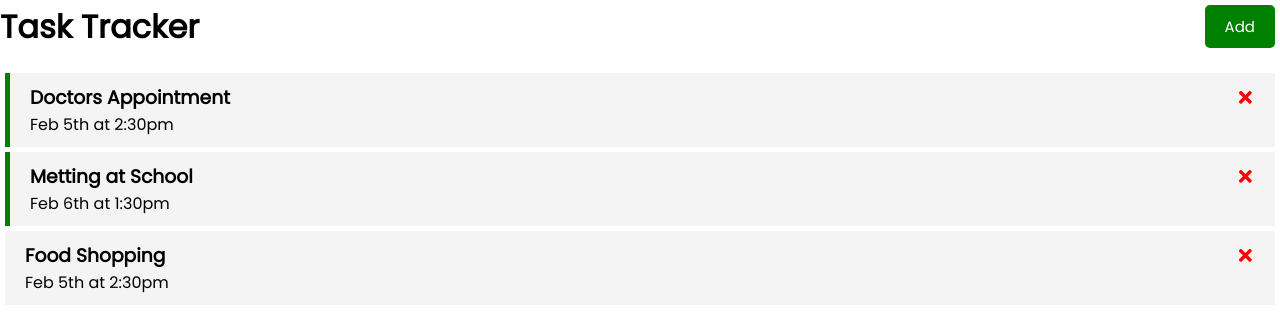
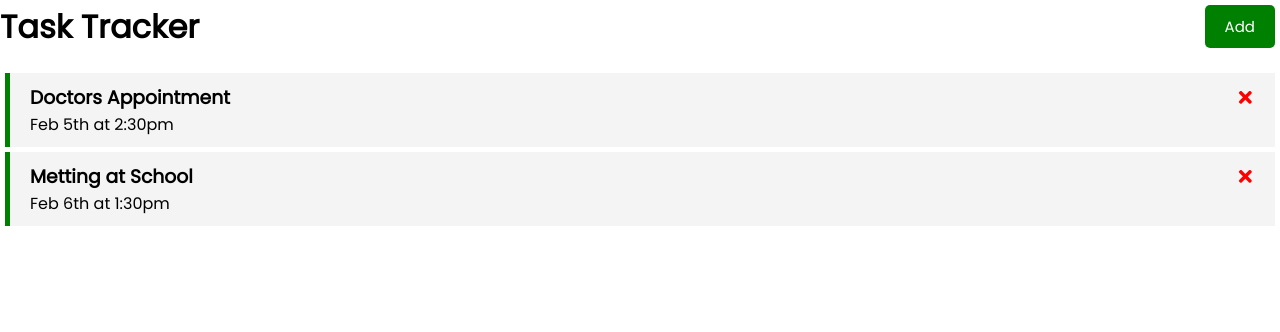
Before and after one commit to tenthin/reactjs, a React (Create React App) app: page / in a window 1280 px wide. Shown: the top 332 px of the page. Built offline with nearby package versions, Linux system fonts and the light colour scheme; data requests are answered from the project's data file.

Commit message:
delete task

```diff
--- a/db.json
+++ b/db.json
@@ -4,19 +4,13 @@
       "id": 1,
       "text": "Doctors Appointment",
       "day": "Feb 5th at 2:30pm",
-      "reminder":true
-  },
-  {
+      "reminder": true
+    },
+    {
       "id": 2,
       "text": "Metting at School",
       "day": "Feb 6th at 1:30pm",
-      "reminder":true
-  },
-  {
-      "id": 3,
-      "text": "Food Shopping",
-      "day": "Feb 5th at 2:30pm",
-      "reminder":false
-  }
+      "reminder": true
+    }
   ]
 }
--- a/src/App.js
+++ b/src/App.js
@@ -22,7 +22,6 @@ const App = () => {
     const res = await fetch('http://localhost:5000/tasks')
     const data = await res.json()
 
-    console.log(data)
     return data
   }
 
@@ -35,7 +34,12 @@ const addTask = (task) => {
 }
 
 // Delete Task
-const deleteTask = (id) => {
+const deleteTask = async (id) => {
+  await fetch(`http://localhost:5000/tasks/${id}`,
+  {
+    method:'DELETE'
+  })
+
   setTasks(tasks.filter((task) => task.id !==id))
 }
 
```
